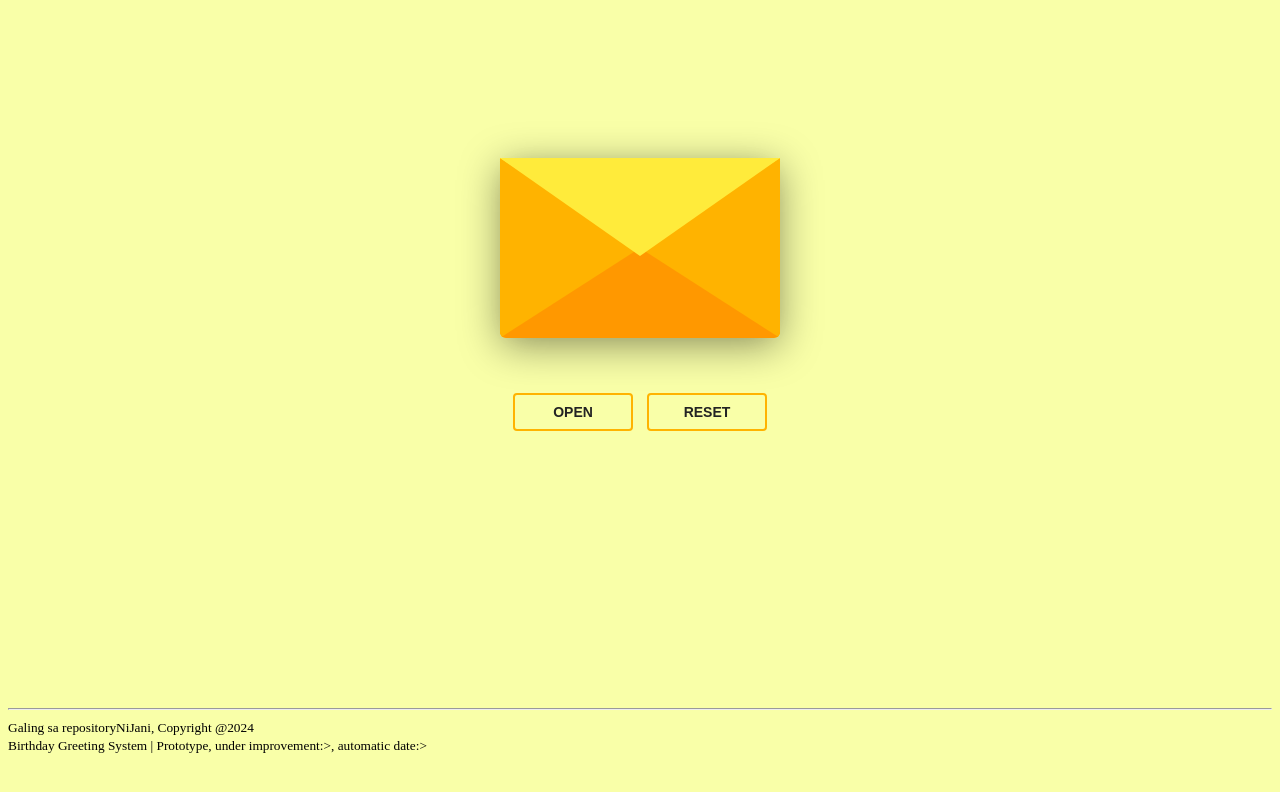
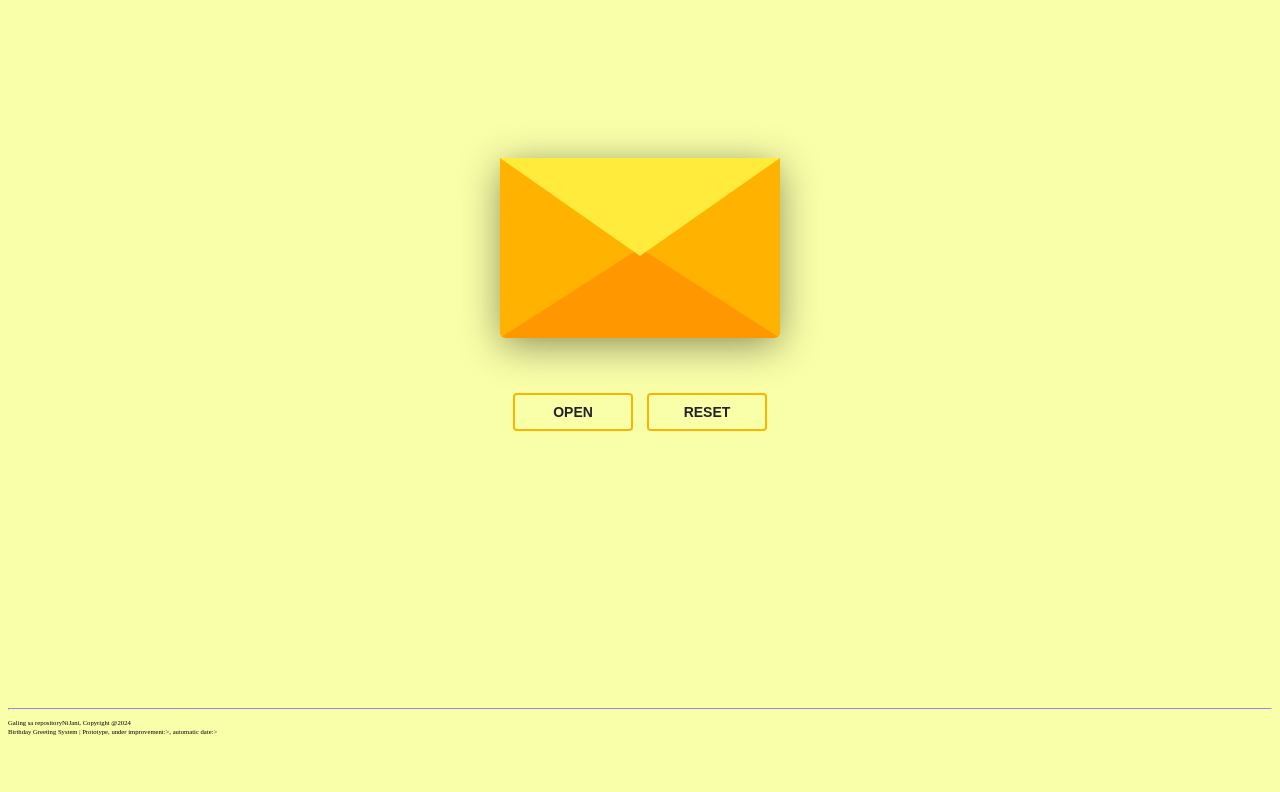
Before and after one commit to kiminoyawa/HappyBirthday---prototype, a plain HTML site: page index.html in a window 1280 px wide. Drawn offline with nearby package versions, Linux system fonts and the light colour scheme.

Commit message:
Update main.css

```diff
--- a/main.css
+++ b/main.css
@@ -198,3 +198,6 @@ body {
 small {
     margin-top: 500px;
 }
+.footer {
+    font-size: 0.5rem;
+}
```
